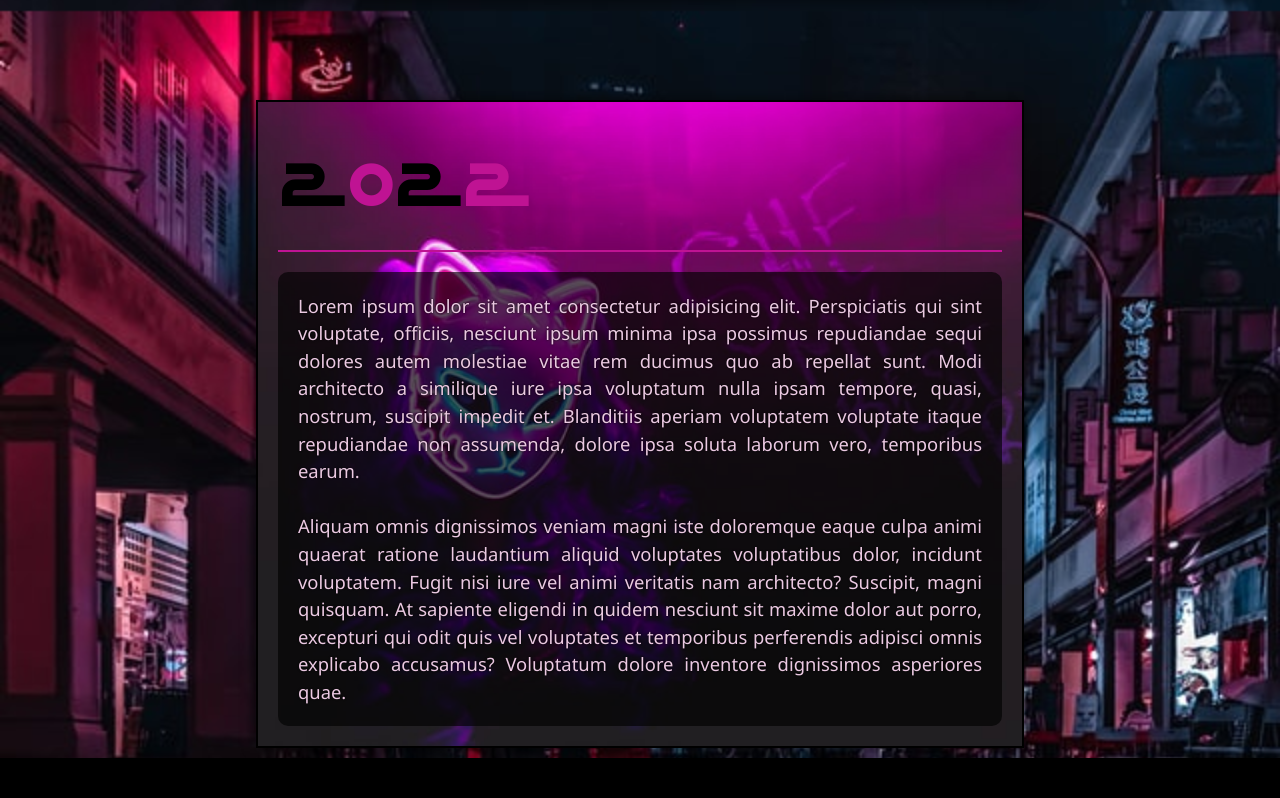
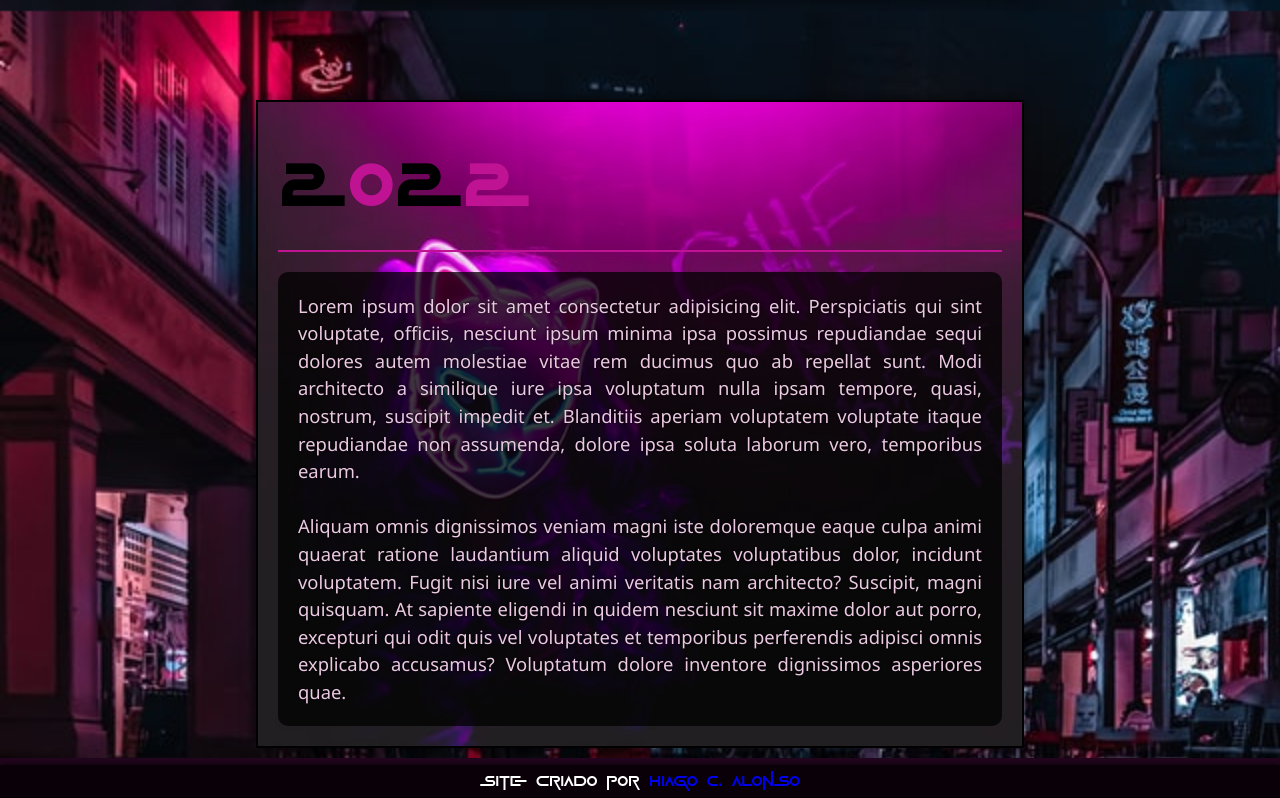
Before and after one commit to HiagoAlonso/projeto-cyberpage, a plain HTML site: page index.html in a window 1280 px wide. Shown: the part 2519-3317 px from the top of the page. Before the commit the page ends 3277 px from the top, so only its background shows below. Drawn offline with Linux system fonts and the light colour scheme.

Commit message:
Finalização

```diff
--- a/index.html
+++ b/index.html
@@ -75,5 +75,9 @@
             </section>
         </div>
     </main>
+    <footer>
+        <p>Site criado por <a href="https://github.com/HiagoAlonso">Hiago C. Alonso</a></p>
+    </footer>
+
 </body>
 </html>
--- a/style.css
+++ b/style.css
@@ -120,10 +120,6 @@ header {
     box-shadow: 0px 0px 50px 50px black;
 }
 
-.header-icon {
-    width: 300px;
-}
-
 main {
     padding: 10px;
     width: 100%;
@@ -157,7 +153,7 @@ main {
     text-align: justify;
     color: #ebc9e2;
     text-shadow: 0 0 2px black;
-    background-color: rgba(0, 0, 0, 0.645);
+    background-color: rgba(0, 0, 0, 0.745);
 }
 
 .main-content span {
@@ -195,6 +191,28 @@ main {
     background-attachment: fixed;
 }
 
+footer {
+    width: 100%;
+    padding-top: 7px;
+    color: white;
+    text-align: center;
+    background-color: #22051d;
+}
+
+footer > p {
+    background-color: rgba(0, 0, 0, 0.718);
+    box-shadow: 0 0 7px rgba(0, 0, 0, 0.815);
+    width: 100%;
+    padding: 3px;
+}
+
+footer a {
+    text-decoration: none;
+}
+
+footer a:hover {
+    animation: animationPulsate 50s infinite;
+}
 
 @media only screen and (max-width: 850px) {
 
```
